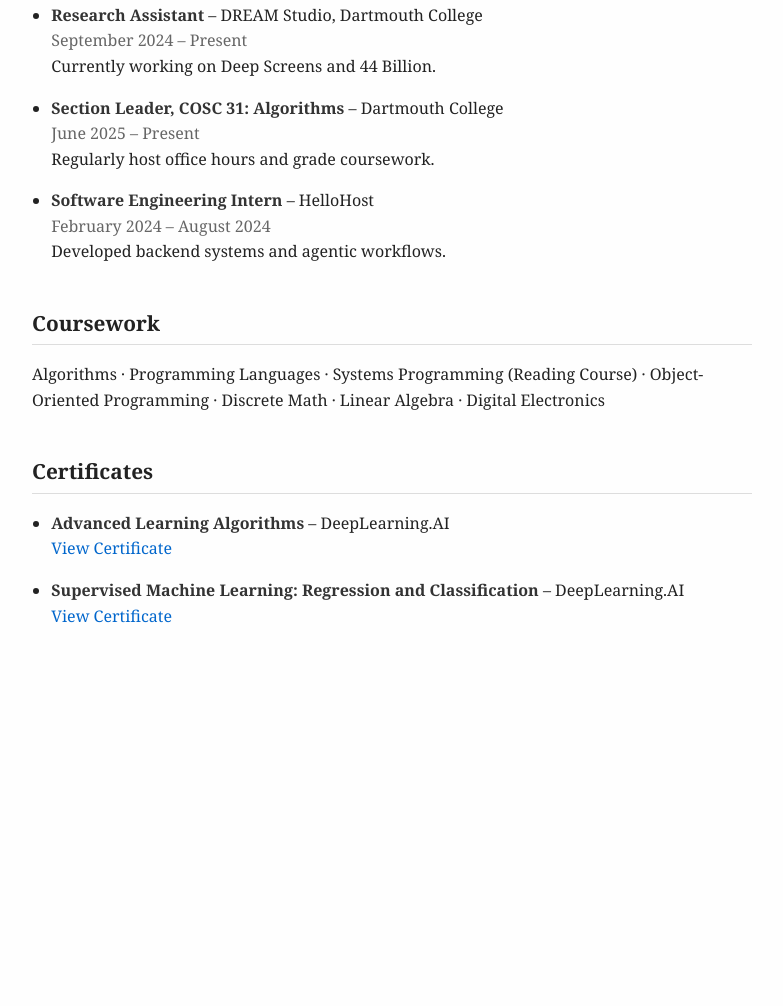
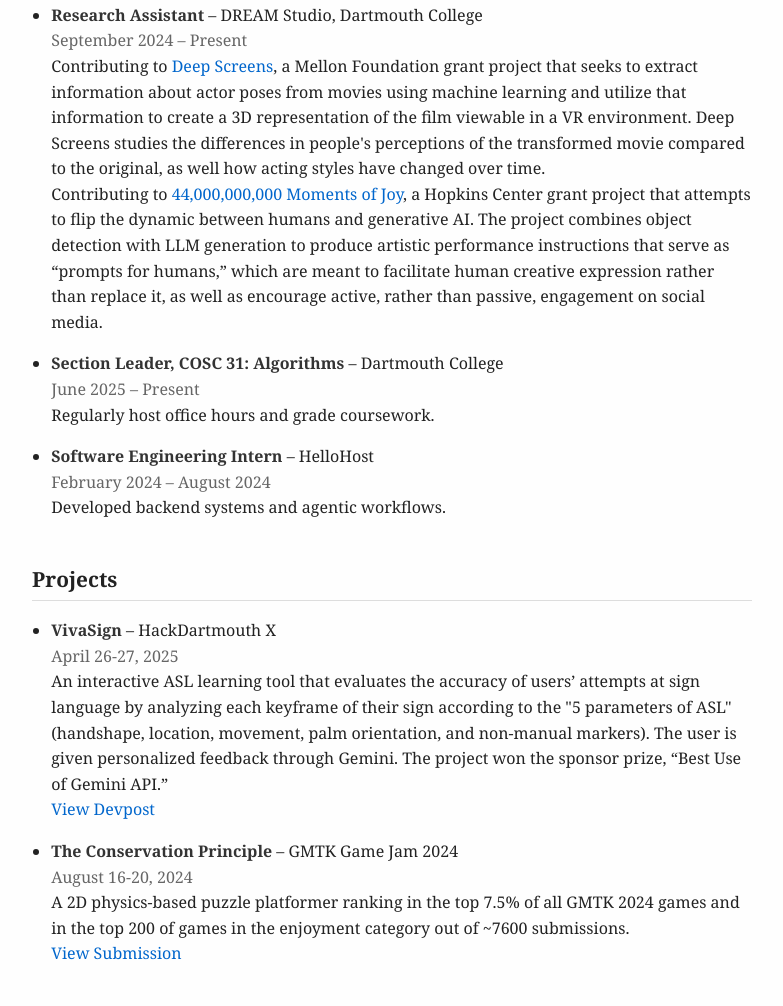
Before and after one commit to OwenChen2028/OwenChen2028.github.io, a plain HTML site: page index.html in a window 1280 px wide. Shown: the part 644-1650 px from the top of the page, without its empty margins (248-1031 px from the left). Before the commit the page ends 1333 px from the top, so only its background shows below. Drawn offline with Linux system fonts and the light colour scheme.

Commit message:
expanded desc, added soem projects

```diff
--- a/index.html
+++ b/index.html
@@ -48,7 +48,7 @@
 
         .contact {
             text-align: center;
-            margin-top: 0.5em;
+            margin: 1em 0;
             font-size: 0.95em;
             color: #555;
         }
@@ -77,8 +77,8 @@
     <img src="OwenChen_PFP.jpg" alt="Owen Chen">
 
     <div class="contact">
-		Email: owenchen2028 [at] gmail [dot] com<br>
-		<a href="OwenChen_CV.pdf" target="_blank">View CV</a> ·
+        Email: <a href="mailto:owenchen2028@gmail.com">owenchen2028 [at] gmail [dot] com</a><br>
+        <a href="OwenChen_CV.pdf" target="_blank">View CV</a> &middot;
         <a href="https://github.com/OwenChen2028" target="_blank">View GitHub</a>
     </div>
 
@@ -94,7 +94,8 @@
         <li>
             <strong>Research Assistant</strong> – DREAM Studio, Dartmouth College<br>
             <em>September 2024 – Present</em><br>
-            Currently working on Deep Screens and 44 Billion.
+            Contributing to <a href="https://dreamstudio.dartmouth.edu/2023/01/introducing-deep-screens/" target="_blank">Deep Screens</a>, a Mellon Foundation grant project that seeks to extract information about actor poses from movies using machine learning and utilize that information to create a 3D representation of the film viewable in a VR environment. Deep Screens studies the differences in people's perceptions of the transformed movie compared to the original, as well how acting styles have changed over time.<br>
+            Contributing to <a href="https://hop.dartmouth.edu/2024-arts-integration-projects" target="_blank">44,000,000,000 Moments of Joy</a>, a Hopkins Center grant project that attempts to flip the dynamic between humans and generative AI. The project combines object detection with LLM generation to produce artistic performance instructions that serve as “prompts for humans,” which are meant to facilitate human creative expression rather than replace it, as well as encourage active, rather than passive, engagement on social media.
         </li>
         <li>
             <strong>Section Leader, COSC 31: Algorithms</strong> – Dartmouth College<br>
@@ -108,24 +109,36 @@
         </li>
     </ul>
 
+	<h2>Projects</h2>
+	<ul>
+		<li>
+			<strong>VivaSign</strong>  – HackDartmouth X<br>
+			<em>April 26-27, 2025</em><br>
+			An interactive ASL learning tool that evaluates the accuracy of users’ attempts at sign language by analyzing each keyframe of their sign according to the "5 parameters of ASL" (handshape, location, movement, palm orientation, and non-manual markers). The user is given personalized feedback through Gemini. The project won the sponsor prize, “Best Use of Gemini API.”<br>
+			<a href="https://devpost.com/software/vivasign" target="_blank">View Devpost</a>
+		</li>
+		<li>
+			<strong>The Conservation Principle</strong>  – GMTK Game Jam 2024<br>
+			<em>August 16-20, 2024</em><br>
+			A 2D physics-based puzzle platformer ranking in the top 7.5% of all GMTK 2024 games and in the top 200 of games in the enjoyment category out of ~7600 submissions. <br>
+			<a href="https://itch.io/jam/gmtk-2024/rate/2907300" target="_blank">View Submission</a>
+		</li>
+	</ul>
+
     <h2>Coursework</h2>
     <p>
-        Algorithms · Programming Languages · Systems Programming (Reading Course) · Object-Oriented Programming · Discrete Math · Linear Algebra · Digital Electronics
+        Algorithms &middot; Programming Languages &middot; Systems Programming (Reading Course) &middot; Object-Oriented Programming &middot; Discrete Math &middot; Linear Algebra &middot; Digital Electronics
     </p>
 
     <h2>Certificates</h2>
     <ul>
         <li>
             <strong>Advanced Learning Algorithms</strong> – DeepLearning.AI<br>
-			<a href="https://www.coursera.org/account/accomplishments/verify/U8BQSU9SSUBN" target="_blank">
-				View Certificate
-			</a>
+            <a href="https://www.coursera.org/account/accomplishments/verify/U8BQSU9SSUBN" target="_blank">View Certificate</a>
         </li>
         <li>
             <strong>Supervised Machine Learning: Regression and Classification</strong> – DeepLearning.AI<br>
-			<a href="https://www.coursera.org/account/accomplishments/verify/BF2DQTP6H7UH" target="_blank">
-				View Certificate
-			</a>
+            <a href="https://www.coursera.org/account/accomplishments/verify/BF2DQTP6H7UH" target="_blank">View Certificate</a>
         </li>
     </ul>
 </body>
```
Lines whose indentation alone changed are shown as unchanged.
